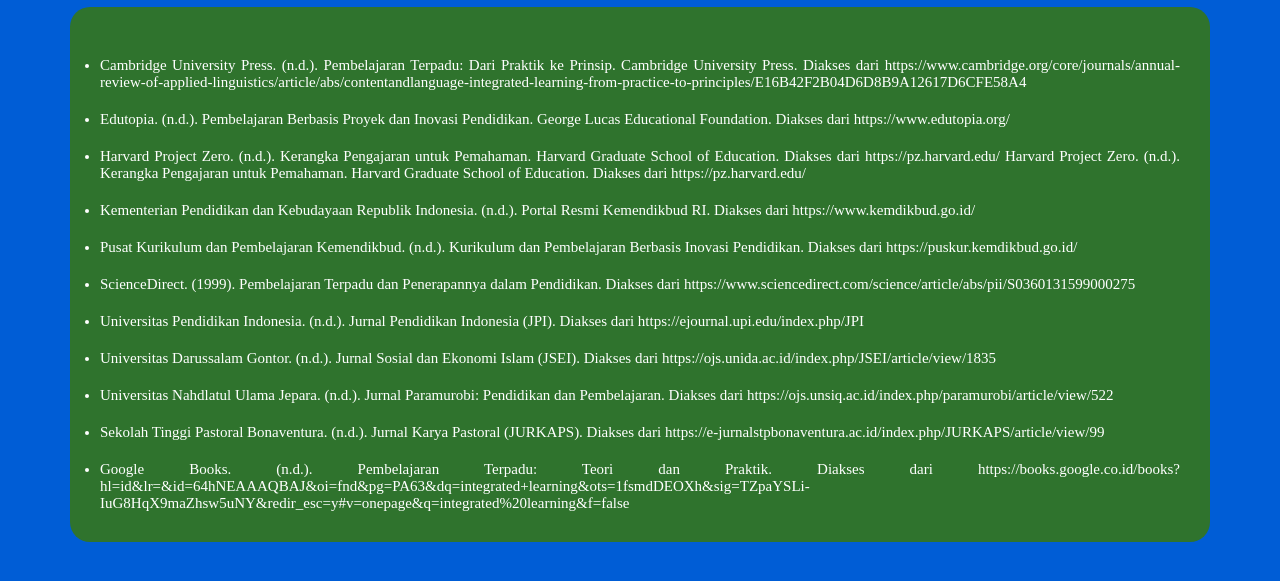
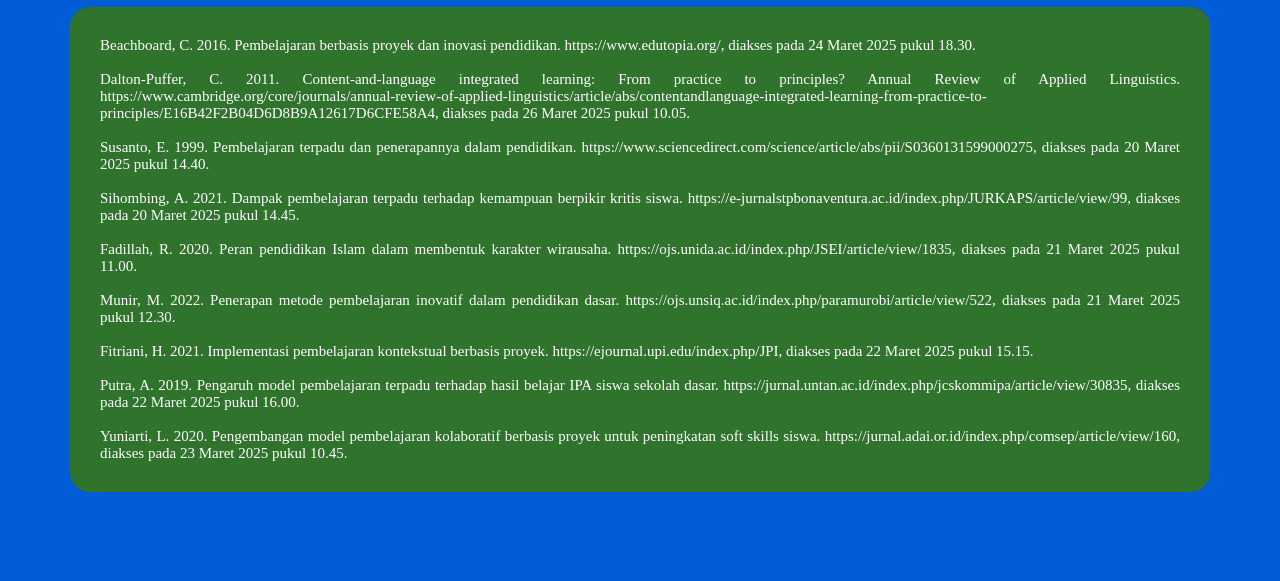
Before and after one commit to Ashaa14/yogi, a plain HTML site: page dafpus.html in a window 1280 px wide. Shown: the part 445-1026 px from the top of the page. After the commit the page ends 977 px from the top, so only its background shows below. Drawn offline with nearby package versions, Linux system fonts and the light colour scheme; a web font is replaced by a local one.

Commit message:
Add files via upload

```diff
--- a/dafpus.html
+++ b/dafpus.html
@@ -65,87 +65,59 @@
     </div>
 
     <marquee class="moving">
-        Yogi's Treasure  - Yogi's Treasure  - Yogi's Treasure  - Yogi's Treasure  - Yogi's Treasure  - Yogi's
-        Treasure  - Yogi's Treasure  - Yogi's Treasure  - Yogi's Treasure  - Yogi's Treasure  - Yogi's
-        Treasure  - Yogi's Treasure  - Yogi's Treasure  - Yogi's Treasure  - Yogi's Treasure  - Yogi's
-        Treasure  - Yogi's Treasure  - Yogi's Treasure  - Yogi's Treasure  - Yogi's Treasure  - Yogi's
-        Treasure  - Yogi's Treasure  - Yogi's Treasure  - Yogi's Treasure  - Yogi's Treasure  - Yogi's
-        Treasure  - Yogi's Treasure  - Yogi's Treasure  - Yogi's Treasure  - Yogi's Treasure  - Yogi's
-        Treasure  - Yogi's Treasure  - Yogi's Treasure  - Yogi's Treasure  - Yogi's Treasure  - Yogi's
-        Treasure  - Yogi's Treasure  - Yogi's Treasure  - Yogi's Treasure  - Yogi's Treasure  - Yogi's
-        Treasure  - Yogi's Treasure
+        Yogi's Treasure - Yogi's Treasure - Yogi's Treasure - Yogi's Treasure - Yogi's Treasure - Yogi's
+        Treasure - Yogi's Treasure - Yogi's Treasure - Yogi's Treasure - Yogi's Treasure - Yogi's
+        Treasure - Yogi's Treasure - Yogi's Treasure - Yogi's Treasure - Yogi's Treasure - Yogi's
+        Treasure - Yogi's Treasure - Yogi's Treasure - Yogi's Treasure - Yogi's Treasure - Yogi's
+        Treasure - Yogi's Treasure - Yogi's Treasure - Yogi's Treasure - Yogi's Treasure - Yogi's
+        Treasure - Yogi's Treasure - Yogi's Treasure - Yogi's Treasure - Yogi's Treasure - Yogi's
+        Treasure - Yogi's Treasure - Yogi's Treasure - Yogi's Treasure - Yogi's Treasure - Yogi's
+        Treasure - Yogi's Treasure - Yogi's Treasure - Yogi's Treasure - Yogi's Treasure - Yogi's
+        Treasure - Yogi's Treasure
     </marquee>
 
     <h1> Daftar Pustaka </h1>
 
     <div class="links">
-        <ul>
-            <li>
-                <p>Cambridge University Press. (n.d.). Pembelajaran Terpadu: Dari Praktik ke Prinsip. Cambridge
-                    University Press. Diakses dari
-                    https://www.cambridge.org/core/journals/annual-review-of-applied-linguistics/article/abs/contentandlanguage-integrated-learning-from-practice-to-principles/E16B42F2B04D6D8B9A12617D6CFE58A4
-                </p>
-            </li>
-            <li>
-                <p>Edutopia. (n.d.). Pembelajaran Berbasis Proyek dan Inovasi Pendidikan. George Lucas Educational
-                    Foundation. Diakses dari https://www.edutopia.org/
-                </p>
-            </li>
-            <li>
-                <p>
-                    Harvard Project Zero. (n.d.). Kerangka Pengajaran untuk Pemahaman. Harvard Graduate School of
-                    Education. Diakses dari https://pz.harvard.edu/ Harvard Project Zero. (n.d.). Kerangka Pengajaran
-                    untuk Pemahaman. Harvard Graduate School of Education. Diakses dari https://pz.harvard.edu/
-                </p>
-            </li>
-            <li>
-                <p>
-                    Kementerian Pendidikan dan Kebudayaan Republik Indonesia. (n.d.). Portal Resmi Kemendikbud RI.
-                    Diakses dari https://www.kemdikbud.go.id/
-                </p>
-            </li>
-            <li>
-                <p>
-                    Pusat Kurikulum dan Pembelajaran Kemendikbud. (n.d.). Kurikulum dan Pembelajaran Berbasis Inovasi
-                    Pendidikan. Diakses dari https://puskur.kemdikbud.go.id/
-                </p>
-            </li>
-            <li>
-                <p>
-                    ScienceDirect. (1999). Pembelajaran Terpadu dan Penerapannya dalam Pendidikan. Diakses dari
-                    https://www.sciencedirect.com/science/article/abs/pii/S0360131599000275
-                </p>
-            </li>
-            <li>
-                <p>
-                    Universitas Pendidikan Indonesia. (n.d.). Jurnal Pendidikan Indonesia (JPI). Diakses dari
-                    https://ejournal.upi.edu/index.php/JPI
-                </p>
-            </li>
-            <li>
-                <p>
-                    Universitas Darussalam Gontor. (n.d.). Jurnal Sosial dan Ekonomi Islam (JSEI). Diakses dari
-                    https://ojs.unida.ac.id/index.php/JSEI/article/view/1835
-                </p>
-            </li>
-            <li>
-                <p>
-                    Universitas Nahdlatul Ulama Jepara. (n.d.). Jurnal Paramurobi: Pendidikan dan Pembelajaran. Diakses
-                    dari https://ojs.unsiq.ac.id/index.php/paramurobi/article/view/522
-                </p>
-            </li>
-            <li>
-                <p>
-                    Sekolah Tinggi Pastoral Bonaventura. (n.d.). Jurnal Karya Pastoral (JURKAPS). Diakses dari
-                    https://e-jurnalstpbonaventura.ac.id/index.php/JURKAPS/article/view/99
-                </p>
-            </li>
-            <li>
-                <p>
-                    Google Books. (n.d.). Pembelajaran Terpadu: Teori dan Praktik. Diakses dari
-                    https://books.google.co.id/books?hl=id&lr=&id=64hNEAAAQBAJ&oi=fnd&pg=PA63&dq=integrated+learning&ots=1fsmdDEOXh&sig=TZpaYSLi-IuG8HqX9maZhsw5uNY&redir_esc=y#v=onepage&q=integrated%20learning&f=false
-                </p>
-            </li>
-        </ul>
+        <p>
+            Beachboard, C. 2016. Pembelajaran berbasis proyek dan inovasi pendidikan. https://www.edutopia.org/, diakses
+            pada 24 Maret 2025 pukul 18.30.
+            <br>
+            <br>
+            Dalton-Puffer, C. 2011. Content-and-language integrated learning: From practice to principles? Annual Review
+            of Applied Linguistics.
+            https://www.cambridge.org/core/journals/annual-review-of-applied-linguistics/article/abs/contentandlanguage-integrated-learning-from-practice-to-principles/E16B42F2B04D6D8B9A12617D6CFE58A4,
+            diakses pada 26 Maret 2025 pukul 10.05.
+            <br>
+            <br>
+            Susanto, E. 1999. Pembelajaran terpadu dan penerapannya dalam pendidikan.
+            https://www.sciencedirect.com/science/article/abs/pii/S0360131599000275, diakses pada 20 Maret 2025 pukul
+            14.40.
+            <br>
+            <br>
+            Sihombing, A. 2021. Dampak pembelajaran terpadu terhadap kemampuan berpikir kritis siswa.
+            https://e-jurnalstpbonaventura.ac.id/index.php/JURKAPS/article/view/99, diakses pada 20 Maret 2025 pukul
+            14.45.
+            <br>
+            <br>
+            Fadillah, R. 2020. Peran pendidikan Islam dalam membentuk karakter wirausaha.
+            https://ojs.unida.ac.id/index.php/JSEI/article/view/1835, diakses pada 21 Maret 2025 pukul 11.00.
+            <br>
+            <br>
+            Munir, M. 2022. Penerapan metode pembelajaran inovatif dalam pendidikan dasar.
+            https://ojs.unsiq.ac.id/index.php/paramurobi/article/view/522, diakses pada 21 Maret 2025 pukul 12.30.
+            <br>
+            <br>
+            Fitriani, H. 2021. Implementasi pembelajaran kontekstual berbasis proyek.
+            https://ejournal.upi.edu/index.php/JPI, diakses pada 22 Maret 2025 pukul 15.15.
+            <br>
+            <br>
+            Putra, A. 2019. Pengaruh model pembelajaran terpadu terhadap hasil belajar IPA siswa sekolah dasar.
+            https://jurnal.untan.ac.id/index.php/jcskommipa/article/view/30835, diakses pada 22 Maret 2025 pukul 16.00.
+            <br>
+            <br>
+            Yuniarti, L. 2020. Pengembangan model pembelajaran kolaboratif berbasis proyek untuk peningkatan soft skills
+            siswa. https://jurnal.adai.or.id/index.php/comsep/article/view/160, diakses pada 23 Maret 2025 pukul 10.45.
+        </p>
     </div>
 </body>
```
